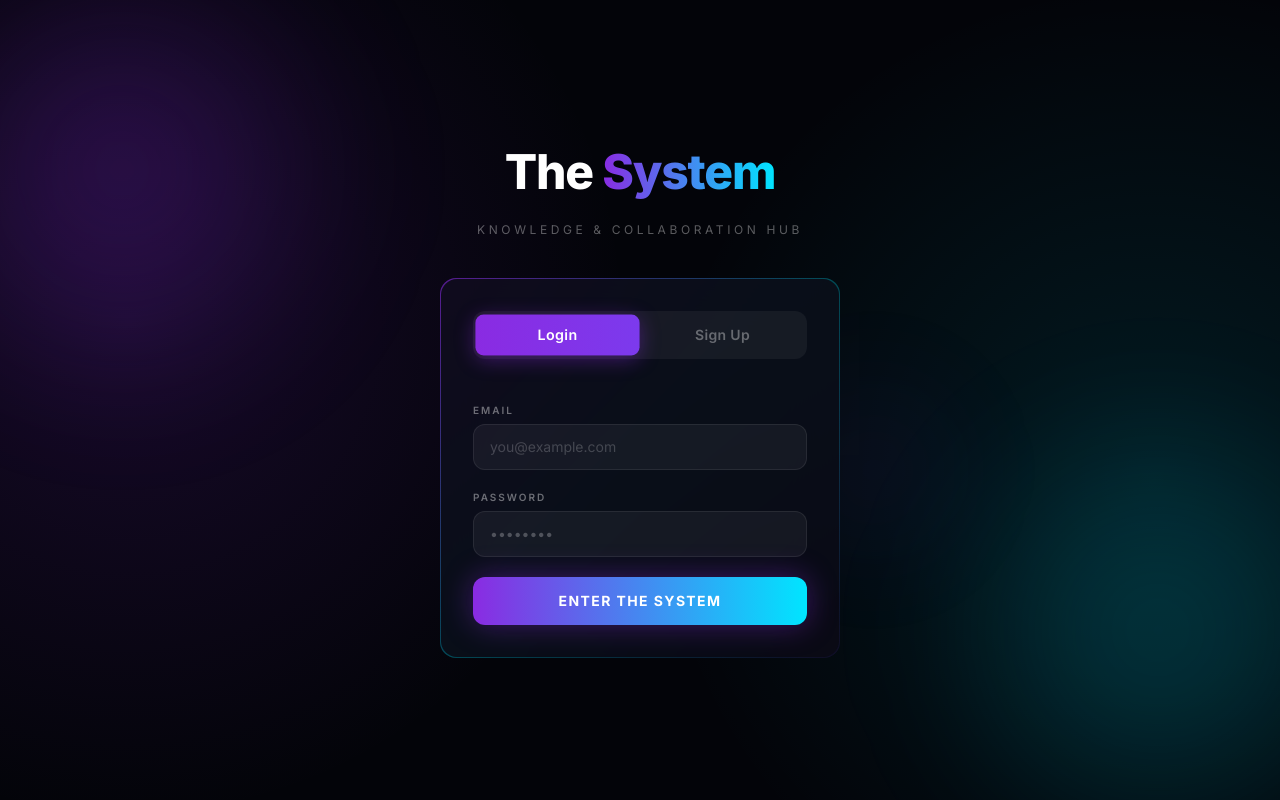
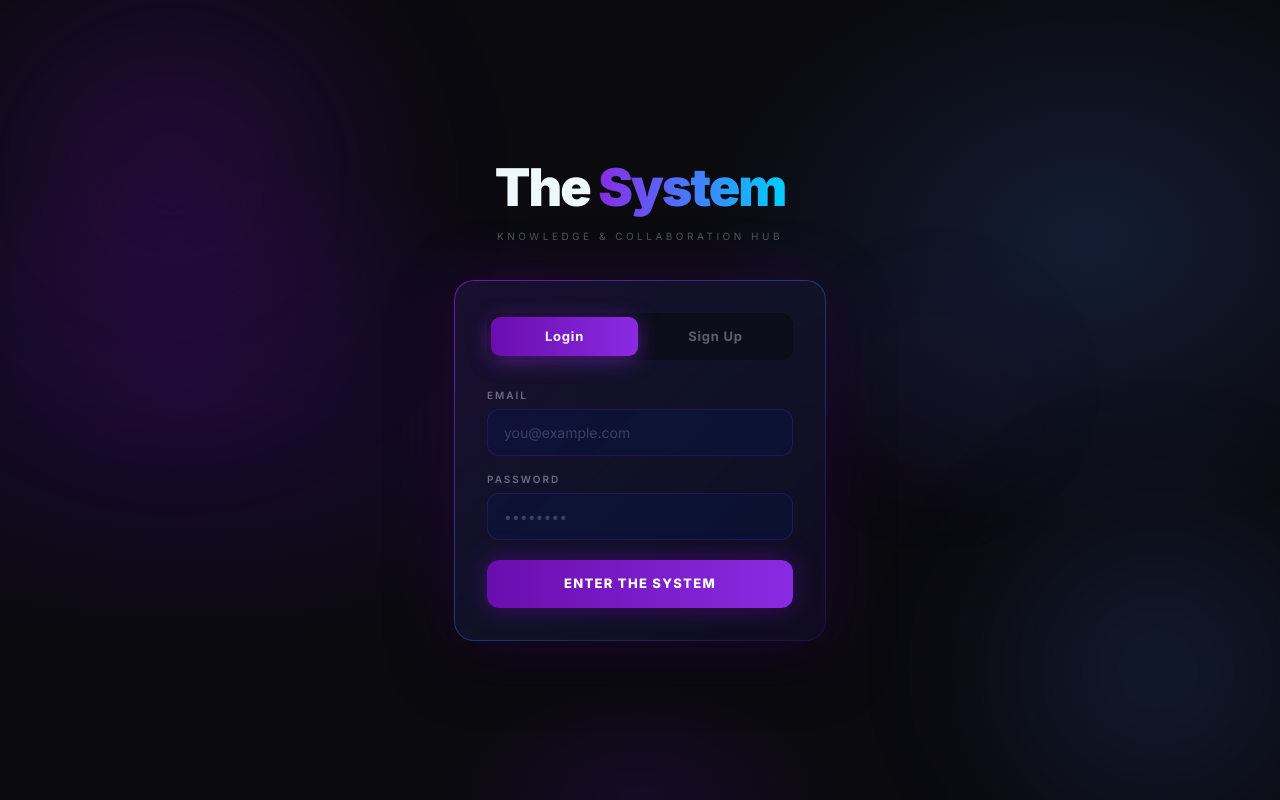
Before and after one commit to farhan86/The-System, a Next.js app in the folder web-app/: page / in a window 1280 px wide. Built offline with nearby package versions, Linux system fonts and the light colour scheme.

Commit message:
Solo Leveling theme: verified palette, Framer Motion slide transition, spring tab toggle, gradient fix

```diff
--- a/web-app/package.json
+++ b/web-app/package.json
@@ -10,6 +10,7 @@
   },
   "dependencies": {
     "bcryptjs": "^3.0.3",
+    "framer-motion": "^12.38.0",
     "next": "16.2.4",
     "next-auth": "^4.24.14",
     "react": "19.2.4",
--- a/web-app/src/app/globals.css
+++ b/web-app/src/app/globals.css
@@ -1,62 +1,129 @@
 @import "tailwindcss";
 
-@theme {
-  --color-background: #030409; /* Deep abyss black */
-  --color-foreground: #f8fafc;
-  --color-primary: #8a2be2; /* Solo Leveling shadow purple */
-  --color-primary-hover: #7c3aed;
-  --color-secondary: #00e5ff; /* Arise Cyan */
-  --color-muted: #1e1e28;
-  --color-border: rgba(255, 255, 255, 0.08);
-  --color-glass: rgba(20, 20, 30, 0.4);
-  --color-glass-strong: rgba(138, 43, 226, 0.15); /* Purple tint on hover */
-}
+/* =============================================
+   SOLO LEVELING THEME — "Shadow Monarch"
+   =============================================
+   Deep Shadow Black:    #0a0a0f
+   Shadow Monarch Purple: #6a0dad / #8a2be2
+   Mana Blue:            #2d539e / #457b9d
+   Cold Highlight White: #f0f8ff
+   Dark Navy:            #0a1543
+   ============================================= */
 
 :root {
-  --background: var(--color-background);
-  --foreground: var(--color-foreground);
+  /* Core palette — hardcoded hex for gradient reliability */
+  --sl-black:    #0a0a0f;
+  --sl-navy:     #0a1543;
+  --sl-purple-deep: #3b0a6e;
+  --sl-purple:   #6a0dad;
+  --sl-purple-bright: #8a2be2;
+  --sl-blue:     #2d539e;
+  --sl-blue-mana: #457bff;
+  --sl-cyan:     #00cfff;
+  --sl-white:    #f0f8ff;
+
+  /* Semantic tokens */
+  --bg:          var(--sl-black);
+  --surface:     rgba(14, 12, 28, 0.85);
+  --border:      rgba(138, 43, 226, 0.2);
+  --border-glow: rgba(138, 43, 226, 0.5);
+  --text-muted:  rgba(240, 248, 255, 0.4);
+  --glow-purple: 0 0 40px rgba(106, 13, 173, 0.5);
+  --glow-blue:   0 0 40px rgba(69, 123, 255, 0.4);
 }
 
 body {
-  background-color: var(--background);
-  color: var(--foreground);
+  background-color: var(--sl-black);
+  color: var(--sl-white);
   -webkit-font-smoothing: antialiased;
   min-height: 100vh;
-  /* Ambient dark background with subtle glow */
+  /* Layered ambient glow matching shadow realm */
   background-image:
-    radial-gradient(circle at 10% 40%, rgba(138, 43, 226, 0.15), transparent 40%),
-    radial-gradient(circle at 90% 60%, rgba(0, 229, 255, 0.1), transparent 40%);
+    radial-gradient(ellipse 60% 50% at 15% 50%, rgba(58, 10, 110, 0.35) 0%, transparent 60%),
+    radial-gradient(ellipse 50% 60% at 85% 30%, rgba(45, 83, 158, 0.25) 0%, transparent 60%),
+    radial-gradient(ellipse 30% 30% at 50% 100%, rgba(106, 13, 173, 0.15) 0%, transparent 50%);
   background-attachment: fixed;
 }
 
-.glass-panel {
-  background: var(--color-glass);
-  backdrop-filter: blur(12px);
-  -webkit-backdrop-filter: blur(12px);
-  border: 1px solid var(--color-border);
-  border-radius: 1rem;
-  box-shadow: 0 8px 32px 0 rgba(0, 0, 0, 0.3);
+/* ── Glass panels ── */
+.glass {
+  background: var(--surface);
+  backdrop-filter: blur(20px);
+  -webkit-backdrop-filter: blur(20px);
 }
 
-.glass-panel-hover {
-  transition: all 400ms cubic-bezier(0.25, 0.8, 0.25, 1);
+.glass-hover:hover {
+  background: rgba(58, 10, 110, 0.25);
+  border-color: var(--border-glow) !important;
+  box-shadow: 0 8px 40px rgba(106,13,173,0.3), inset 0 1px 0 rgba(255,255,255,0.05);
+  transform: translateY(-3px);
 }
 
-/* Color changing glass effect on hover */
-.glass-panel-hover:hover {
-  background: var(--color-glass-strong);
-  border-color: rgba(138, 43, 226, 0.4);
-  transform: translateY(-4px);
-  box-shadow: 0 15px 40px -5px rgba(138, 43, 226, 0.3), 0 0 20px rgba(0, 229, 255, 0.1);
+/* ── Gradient text utility — explicit, no CSS vars ── */
+.gradient-text {
+  background: linear-gradient(90deg, #8a2be2 0%, #457bff 50%, #00cfff 100%);
+  -webkit-background-clip: text;
+  -webkit-text-fill-color: transparent;
+  background-clip: text;
 }
 
-.text-glow {
-  text-shadow: 0 0 20px rgba(138, 43, 226, 0.5);
+.gradient-text-purple {
+  background: linear-gradient(135deg, #8a2be2 0%, #6a0dad 100%);
+  -webkit-background-clip: text;
+  -webkit-text-fill-color: transparent;
+  background-clip: text;
 }
 
-/* Base smooth transitions */
+/* ── Sidebar active state ── */
+.nav-item {
+  transition: all 0.25s cubic-bezier(0.4, 0, 0.2, 1);
+  border: 1px solid transparent;
+}
+
+.nav-item:hover {
+  background: rgba(106, 13, 173, 0.2);
+  border-color: rgba(138, 43, 226, 0.3);
+  color: #f0f8ff;
+}
+
+.nav-item.active {
+  background: linear-gradient(90deg, rgba(138,43,226,0.25), rgba(69,123,255,0.15));
+  border-color: rgba(138, 43, 226, 0.5);
+  color: #f0f8ff;
+  box-shadow: 0 0 20px rgba(138,43,226,0.2);
+}
+
+/* ── Shadow monarch glow button ── */
+.btn-monarch {
+  background: linear-gradient(90deg, #6a0dad, #8a2be2, #457bff);
+  background-size: 200% auto;
+  transition: background-position 0.4s ease, box-shadow 0.3s ease, transform 0.2s ease;
+  box-shadow: 0 0 25px rgba(106,13,173,0.5);
+}
+
+.btn-monarch:hover {
+  background-position: right center;
+  box-shadow: 0 0 50px rgba(138,43,226,0.7), 0 0 15px rgba(69,123,255,0.4);
+  transform: translateY(-2px) scale(1.01);
+}
+
+.btn-monarch:active {
+  transform: translateY(0) scale(0.99);
+}
+
+/* ── Animated pulse ring ── */
+@keyframes ring-pulse {
+  0%, 100% { opacity: 0.6; transform: scale(1); }
+  50% { opacity: 0.15; transform: scale(1.4); }
+}
+
+.ring-pulse {
+  animation: ring-pulse 2.5s ease-in-out infinite;
+}
+
+/* ── Smooth global transitions ── */
 * {
-    transition-property: background-color, border-color, color, fill, stroke, transform, box-shadow;
-    transition-timing-function: cubic-bezier(0.4, 0, 0.2, 1);
-    transition-duration: 300ms;
+  transition-property: background-color, border-color, color, fill, stroke, box-shadow;
+  transition-timing-function: cubic-bezier(0.4, 0, 0.2, 1);
+  transition-duration: 200ms;
 }
--- a/web-app/src/app/page.tsx
+++ b/web-app/src/app/page.tsx
@@ -1,65 +1,118 @@
 "use client";
-import { useState } from "react";
+import { useState, useRef, useEffect } from "react";
+import { motion, AnimatePresence } from "framer-motion";
+
+type Mode = "login" | "signup";
 
 export default function LoginPage() {
-  const [mode, setMode] = useState<"login" | "signup">("login");
+  const [mode, setMode] = useState<Mode>("login");
   const [loading, setLoading] = useState(false);
   const [message, setMessage] = useState<{ text: string; type: "success" | "info" } | null>(null);
+  const [focused, setFocused] = useState<string | null>(null);
+
+  const switchMode = (next: Mode) => {
+    if (next === mode) return;
+    setMessage(null);
+    setMode(next);
+  };
 
   const handleSubmit = async (e: React.FormEvent<HTMLFormElement>) => {
     e.preventDefault();
     setLoading(true);
     setMessage(null);
-    await new Promise(r => setTimeout(r, 800));
+    await new Promise(r => setTimeout(r, 900));
     if (mode === "signup") {
-      setMessage({ text: "Registration submitted! You'll receive access once approved by the admin.", type: "success" });
+      setMessage({ text: "Request submitted. You'll receive access once the admin approves your account.", type: "success" });
     } else {
-      setMessage({ text: "Login integration will be wired in Phase 2.", type: "info" });
+      setMessage({ text: "Login backend wires up in Phase 2.", type: "info" });
     }
     setLoading(false);
   };
 
+  const inputBase: React.CSSProperties = {
+    width: "100%",
+    background: "rgba(10, 21, 67, 0.5)",
+    border: "1px solid rgba(138,43,226,0.2)",
+    borderRadius: "12px",
+    padding: "12px 16px",
+    color: "#f0f8ff",
+    fontSize: "14px",
+    outline: "none",
+    transition: "border-color 0.3s, box-shadow 0.3s",
+  };
+
+  const inputFocused: React.CSSProperties = {
+    borderColor: "rgba(138,43,226,0.8)",
+    boxShadow: "0 0 0 3px rgba(106,13,173,0.2), 0 0 20px rgba(138,43,226,0.15)",
+  };
+
   return (
-    <div className="min-h-screen flex items-center justify-center relative overflow-hidden">
+    <div style={{ minHeight: "100vh", display: "flex", alignItems: "center", justifyContent: "center", position: "relative", overflow: "hidden" }}>
 
-      {/* Animated ambient background orbs */}
-      <div className="absolute top-[-10%] left-[-10%] w-[500px] h-[500px] rounded-full pointer-events-none"
-        style={{ background: "radial-gradient(circle, rgba(138,43,226,0.25) 0%, transparent 70%)", filter: "blur(60px)" }} />
-      <div className="absolute bottom-[-10%] right-[-10%] w-[500px] h-[500px] rounded-full pointer-events-none"
-        style={{ background: "radial-gradient(circle, rgba(0,229,255,0.18) 0%, transparent 70%)", filter: "blur(60px)" }} />
-      <div className="absolute top-[40%] right-[20%] w-[300px] h-[300px] rounded-full pointer-events-none"
-        style={{ background: "radial-gradient(circle, rgba(138,43,226,0.1) 0%, transparent 70%)", filter: "blur(40px)", animation: "pulse 4s ease-in-out infinite" }} />
+      {/* Ambient orbs */}
+      <div style={{ position: "absolute", top: "-15%", left: "-10%", width: 600, height: 600, borderRadius: "50%", background: "radial-gradient(circle, rgba(106,13,173,0.3) 0%, transparent 65%)", filter: "blur(50px)", pointerEvents: "none" }} />
+      <div style={{ position: "absolute", bottom: "-15%", right: "-10%", width: 500, height: 500, borderRadius: "50%", background: "radial-gradient(circle, rgba(45,83,158,0.25) 0%, transparent 65%)", filter: "blur(50px)", pointerEvents: "none" }} />
+      <div className="ring-pulse" style={{ position: "absolute", top: "30%", right: "15%", width: 300, height: 300, borderRadius: "50%", background: "radial-gradient(circle, rgba(138,43,226,0.12) 0%, transparent 70%)", filter: "blur(30px)", pointerEvents: "none" }} />
 
-      <div className="w-full max-w-md px-6 z-10">
+      <div style={{ width: "100%", maxWidth: 420, padding: "0 24px", position: "relative", zIndex: 10 }}>
 
-        {/* Logo — force explicit colors to fix gradient rendering */}
-        <div className="text-center mb-10">
-          <h1 className="text-5xl font-extrabold tracking-tight pb-3 leading-tight">
-            <span className="text-white">The </span>
-            <span style={{ background: "linear-gradient(90deg, #8a2be2, #00e5ff)", WebkitBackgroundClip: "text", WebkitTextFillColor: "transparent", backgroundClip: "text" }}>
-              System
-            </span>
+        {/* ── Logo ── */}
+        <motion.div
+          initial={{ opacity: 0, y: -20 }}
+          animate={{ opacity: 1, y: 0 }}
+          transition={{ duration: 0.6, ease: "easeOut" }}
+          style={{ textAlign: "center", marginBottom: 36 }}
+        >
+          <h1 style={{ fontSize: 52, fontWeight: 900, lineHeight: 1.1, letterSpacing: "-2px", margin: 0, paddingBottom: 4 }}>
+            <span style={{ color: "#f0f8ff" }}>The </span>
+            <span className="gradient-text">System</span>
           </h1>
-          <p className="text-white/35 text-xs mt-2 tracking-[0.3em] uppercase">Knowledge & Collaboration Hub</p>
-        </div>
+          <p style={{ color: "rgba(240,248,255,0.3)", fontSize: 10, letterSpacing: "0.35em", textTransform: "uppercase", marginTop: 8 }}>
+            Knowledge &amp; Collaboration Hub
+          </p>
+        </motion.div>
 
-        {/* Card with glow border */}
-        <div className="relative rounded-2xl p-[1px] overflow-hidden"
-          style={{ background: "linear-gradient(135deg, rgba(138,43,226,0.6), rgba(0,229,255,0.3), rgba(138,43,226,0.1))" }}>
-          <div className="rounded-2xl p-8 space-y-6" style={{ background: "rgba(10, 10, 20, 0.92)", backdropFilter: "blur(24px)" }}>
+        {/* ── Card ── */}
+        <motion.div
+          initial={{ opacity: 0, y: 24 }}
+          animate={{ opacity: 1, y: 0 }}
+          transition={{ duration: 0.6, delay: 0.15, ease: "easeOut" }}
+          style={{
+            borderRadius: 20,
+            padding: 1,
+            background: "linear-gradient(135deg, rgba(138,43,226,0.7) 0%, rgba(69,123,255,0.4) 50%, rgba(106,13,173,0.3) 100%)",
+            boxShadow: "0 0 60px rgba(106,13,173,0.25), 0 20px 60px rgba(0,0,0,0.5)",
+          }}
+        >
+          <div className="glass" style={{ borderRadius: 19, padding: 32 }}>
 
-            {/* Tab Toggle */}
-            <div className="flex rounded-xl p-1 gap-1" style={{ background: "rgba(255,255,255,0.05)" }}>
-              {(["login", "signup"] as const).map((tab) => (
+            {/* ── Tab Toggle ── */}
+            <div style={{ display: "flex", background: "rgba(10,10,15,0.6)", borderRadius: 12, padding: 4, gap: 4, marginBottom: 28, position: "relative" }}>
+              {/* Animated slider */}
+              <motion.div
+                layout
+                layoutId="tab-bg"
+                transition={{ type: "spring", stiffness: 400, damping: 35 }}
+                style={{
+                  position: "absolute",
+                  top: 4, bottom: 4,
+                  left: mode === "login" ? 4 : "calc(50% + 2px)",
+                  width: "calc(50% - 6px)",
+                  borderRadius: 9,
+                  background: "linear-gradient(90deg, #6a0dad, #8a2be2)",
+                  boxShadow: "0 4px 20px rgba(138,43,226,0.5)",
+                }}
+              />
+              {(["login", "signup"] as Mode[]).map(tab => (
                 <button
                   key={tab}
-                  onClick={() => { setMode(tab); setMessage(null); }}
-                  className="flex-1 py-2.5 rounded-lg text-sm font-semibold tracking-wide transition-all duration-300 capitalize relative overflow-hidden"
+                  onClick={() => switchMode(tab)}
                   style={{
-                    background: mode === tab ? "linear-gradient(90deg, #8a2be2, #7c3aed)" : "transparent",
-                    color: mode === tab ? "#fff" : "rgba(255,255,255,0.35)",
-                    boxShadow: mode === tab ? "0 4px 20px rgba(138,43,226,0.4)" : "none",
-                    transform: mode === tab ? "scale(1.02)" : "scale(1)",
+                    flex: 1, padding: "10px 0", border: "none", background: "transparent", cursor: "pointer",
+                    fontWeight: 700, fontSize: 13, letterSpacing: "0.06em", textTransform: "capitalize",
+                    color: mode === tab ? "#f0f8ff" : "rgba(240,248,255,0.35)",
+                    position: "relative", zIndex: 1,
+                    transition: "color 0.3s ease",
                   }}
                 >
                   {tab === "login" ? "Login" : "Sign Up"}
@@ -67,137 +120,120 @@ export default function LoginPage() {
               ))}
             </div>
 
-            {/* Form — animates when switching */}
-            <form onSubmit={handleSubmit} className="space-y-5" key={mode}>
-
-              {/* Name field fades in on signup */}
-              <div
-                style={{
-                  maxHeight: mode === "signup" ? "100px" : "0px",
-                  opacity: mode === "signup" ? 1 : 0,
-                  overflow: "hidden",
-                  transition: "max-height 0.4s cubic-bezier(0.4, 0, 0.2, 1), opacity 0.35s ease"
-                }}
+            {/* ── Form — AnimatePresence for slide transition ── */}
+            <AnimatePresence mode="wait">
+              <motion.form
+                key={mode}
+                initial={{ opacity: 0, x: mode === "signup" ? 30 : -30 }}
+                animate={{ opacity: 1, x: 0 }}
+                exit={{ opacity: 0, x: mode === "signup" ? -30 : 30 }}
+                transition={{ duration: 0.28, ease: [0.25, 0.46, 0.45, 0.94] }}
+                onSubmit={handleSubmit}
+                style={{ display: "flex", flexDirection: "column", gap: 16 }}
               >
-                <label className="block text-[10px] font-semibold text-white/40 mb-1.5 tracking-[0.2em] uppercase">Full Name</label>
+                {/* Name field — only in signup */}
+                {mode === "signup" && (
+                  <div>
+                    <label style={{ display: "block", fontSize: 10, fontWeight: 600, color: "rgba(240,248,255,0.4)", marginBottom: 6, letterSpacing: "0.2em", textTransform: "uppercase" }}>Full Name</label>
                     <input
                       name="name"
                       type="text"
-                  required={mode === "signup"}
+                      required
                       placeholder="Your name"
-                  className="w-full rounded-xl px-4 py-3 text-white text-sm outline-none transition-all duration-300"
-                  style={{
-                    background: "rgba(255,255,255,0.05)",
-                    border: "1px solid rgba(255,255,255,0.08)",
-                  }}
-                  onFocus={e => {
-                    e.target.style.border = "1px solid rgba(138,43,226,0.7)";
-                    e.target.style.boxShadow = "0 0 20px rgba(138,43,226,0.2)";
-                  }}
-                  onBlur={e => {
-                    e.target.style.border = "1px solid rgba(255,255,255,0.08)";
-                    e.target.style.boxShadow = "none";
-                  }}
+                      style={{ ...inputBase, ...(focused === "name" ? inputFocused : {}) }}
+                      onFocus={() => setFocused("name")}
+                      onBlur={() => setFocused(null)}
                     />
                   </div>
+                )}
 
                 {/* Email */}
                 <div>
-                <label className="block text-[10px] font-semibold text-white/40 mb-1.5 tracking-[0.2em] uppercase">Email</label>
+                  <label style={{ display: "block", fontSize: 10, fontWeight: 600, color: "rgba(240,248,255,0.4)", marginBottom: 6, letterSpacing: "0.2em", textTransform: "uppercase" }}>Email</label>
                   <input
                     name="email"
                     type="email"
                     required
                     placeholder="you@example.com"
-                  className="w-full rounded-xl px-4 py-3 text-white text-sm outline-none transition-all duration-300 placeholder:text-white/20"
-                  style={{
-                    background: "rgba(255,255,255,0.05)",
-                    border: "1px solid rgba(255,255,255,0.08)",
-                  }}
-                  onFocus={e => {
-                    e.target.style.border = "1px solid rgba(138,43,226,0.7)";
-                    e.target.style.boxShadow = "0 0 20px rgba(138,43,226,0.2)";
-                  }}
-                  onBlur={e => {
-                    e.target.style.border = "1px solid rgba(255,255,255,0.08)";
-                    e.target.style.boxShadow = "none";
-                  }}
+                    style={{ ...inputBase, ...(focused === "email" ? inputFocused : {}) }}
+                    onFocus={() => setFocused("email")}
+                    onBlur={() => setFocused(null)}
                   />
                 </div>
 
                 {/* Password */}
                 <div>
-                <label className="block text-[10px] font-semibold text-white/40 mb-1.5 tracking-[0.2em] uppercase">Password</label>
+                  <label style={{ display: "block", fontSize: 10, fontWeight: 600, color: "rgba(240,248,255,0.4)", marginBottom: 6, letterSpacing: "0.2em", textTransform: "uppercase" }}>Password</label>
                   <input
                     name="password"
                     type="password"
                     required
                     placeholder="••••••••"
-                  className="w-full rounded-xl px-4 py-3 text-white text-sm outline-none transition-all duration-300 placeholder:text-white/25"
-                  style={{
-                    background: "rgba(255,255,255,0.05)",
-                    border: "1px solid rgba(255,255,255,0.08)",
-                  }}
-                  onFocus={e => {
-                    e.target.style.border = "1px solid rgba(0,229,255,0.7)";
-                    e.target.style.boxShadow = "0 0 20px rgba(0,229,255,0.15)";
-                  }}
-                  onBlur={e => {
-                    e.target.style.border = "1px solid rgba(255,255,255,0.08)";
-                    e.target.style.boxShadow = "none";
-                  }}
+                    style={{ ...inputBase, ...(focused === "password" ? { ...inputFocused, borderColor: "rgba(69,123,255,0.8)", boxShadow: "0 0 0 3px rgba(45,83,158,0.2), 0 0 20px rgba(69,123,255,0.15)" } : {}) }}
+                    onFocus={() => setFocused("password")}
+                    onBlur={() => setFocused(null)}
                   />
                 </div>
 
                 {/* Status message */}
+                <AnimatePresence>
                   {message && (
-                <div
-                  className="text-sm p-3.5 rounded-xl leading-relaxed"
+                    <motion.div
+                      initial={{ opacity: 0, height: 0, marginTop: 0 }}
+                      animate={{ opacity: 1, height: "auto", marginTop: 4 }}
+                      exit={{ opacity: 0, height: 0 }}
+                      transition={{ duration: 0.25 }}
                       style={{
-                    background: message.type === "success" ? "rgba(0,229,255,0.08)" : "rgba(138,43,226,0.08)",
-                    border: `1px solid ${message.type === "success" ? "rgba(0,229,255,0.3)" : "rgba(138,43,226,0.3)"}`,
-                    color: message.type === "success" ? "#00e5ff" : "#b57aff",
+                        padding: "12px 14px", borderRadius: 10, fontSize: 13, lineHeight: 1.5,
+                        background: message.type === "success" ? "rgba(69,123,255,0.1)" : "rgba(138,43,226,0.1)",
+                        border: `1px solid ${message.type === "success" ? "rgba(69,123,255,0.35)" : "rgba(138,43,226,0.35)"}`,
+                        color: message.type === "success" ? "#6aabff" : "#b57aff",
                       }}
                     >
                       {message.type === "success" ? "✅ " : "🔐 "}{message.text}
-                </div>
+                    </motion.div>
                   )}
+                </AnimatePresence>
 
-              {/* Submit Button */}
+                {/* Submit */}
                 <button
                   type="submit"
                   disabled={loading}
-                className="w-full py-3.5 rounded-xl font-bold text-white text-sm tracking-widest uppercase relative overflow-hidden transition-all duration-300 disabled:opacity-50"
+                  className="btn-monarch"
                   style={{
-                  background: "linear-gradient(90deg, #8a2be2, #00e5ff)",
-                  boxShadow: "0 0 30px rgba(138,43,226,0.4)",
-                }}
-                onMouseEnter={e => {
-                  (e.currentTarget as HTMLButtonElement).style.boxShadow = "0 0 50px rgba(138,43,226,0.7), 0 0 20px rgba(0,229,255,0.3)";
-                  (e.currentTarget as HTMLButtonElement).style.transform = "translateY(-1px) scale(1.01)";
-                }}
-                onMouseLeave={e => {
-                  (e.currentTarget as HTMLButtonElement).style.boxShadow = "0 0 30px rgba(138,43,226,0.4)";
-                  (e.currentTarget as HTMLButtonElement).style.transform = "translateY(0) scale(1)";
+                    width: "100%", padding: "14px", borderRadius: 12, border: "none", cursor: loading ? "wait" : "pointer",
+                    fontWeight: 800, fontSize: 13, letterSpacing: "0.1em", textTransform: "uppercase", color: "#fff",
+                    marginTop: 4, opacity: loading ? 0.7 : 1,
                   }}
                 >
                   {loading ? (
-                  <span className="flex items-center justify-center gap-2">
-                    <span className="w-4 h-4 border-2 border-white/30 border-t-white rounded-full animate-spin" />
+                    <span style={{ display: "flex", alignItems: "center", justifyContent: "center", gap: 10 }}>
+                      <span style={{ width: 16, height: 16, border: "2px solid rgba(255,255,255,0.3)", borderTopColor: "#fff", borderRadius: "50%", display: "inline-block", animation: "spin 0.7s linear infinite" }} />
                       Processing...
                     </span>
                   ) : mode === "login" ? "Enter The System" : "Request Access"}
                 </button>
-            </form>
+              </motion.form>
+            </AnimatePresence>
 
             {mode === "signup" && (
-              <p className="text-[11px] text-white/20 text-center leading-relaxed">
-                All sign-up requests require manual admin approval before access is granted.
-              </p>
+              <motion.p
+                initial={{ opacity: 0 }}
+                animate={{ opacity: 1 }}
+                transition={{ delay: 0.2 }}
+                style={{ fontSize: 11, color: "rgba(240,248,255,0.2)", textAlign: "center", marginTop: 16, lineHeight: 1.6 }}
+              >
+                All registrations require manual admin approval before access is granted.
+              </motion.p>
             )}
           </div>
+        </motion.div>
       </div>
-      </div>
+
+      <style>{`
+        @keyframes spin { to { transform: rotate(360deg); } }
+        input::placeholder { color: rgba(240,248,255,0.2); }
+      `}</style>
     </div>
   );
 }
```
Also changed, not shown: 1 other file (tests, documents, lock files or other folders). Lines whose indentation alone changed are shown as unchanged.
